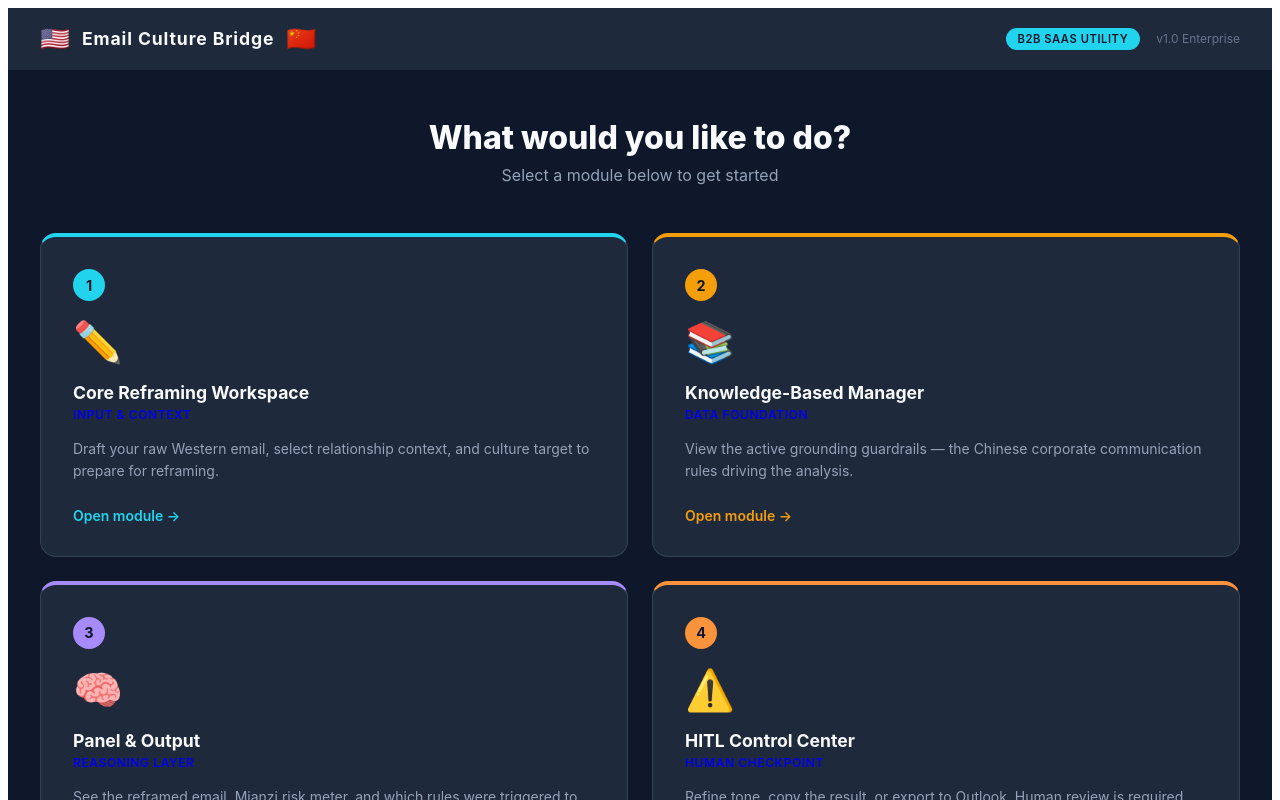
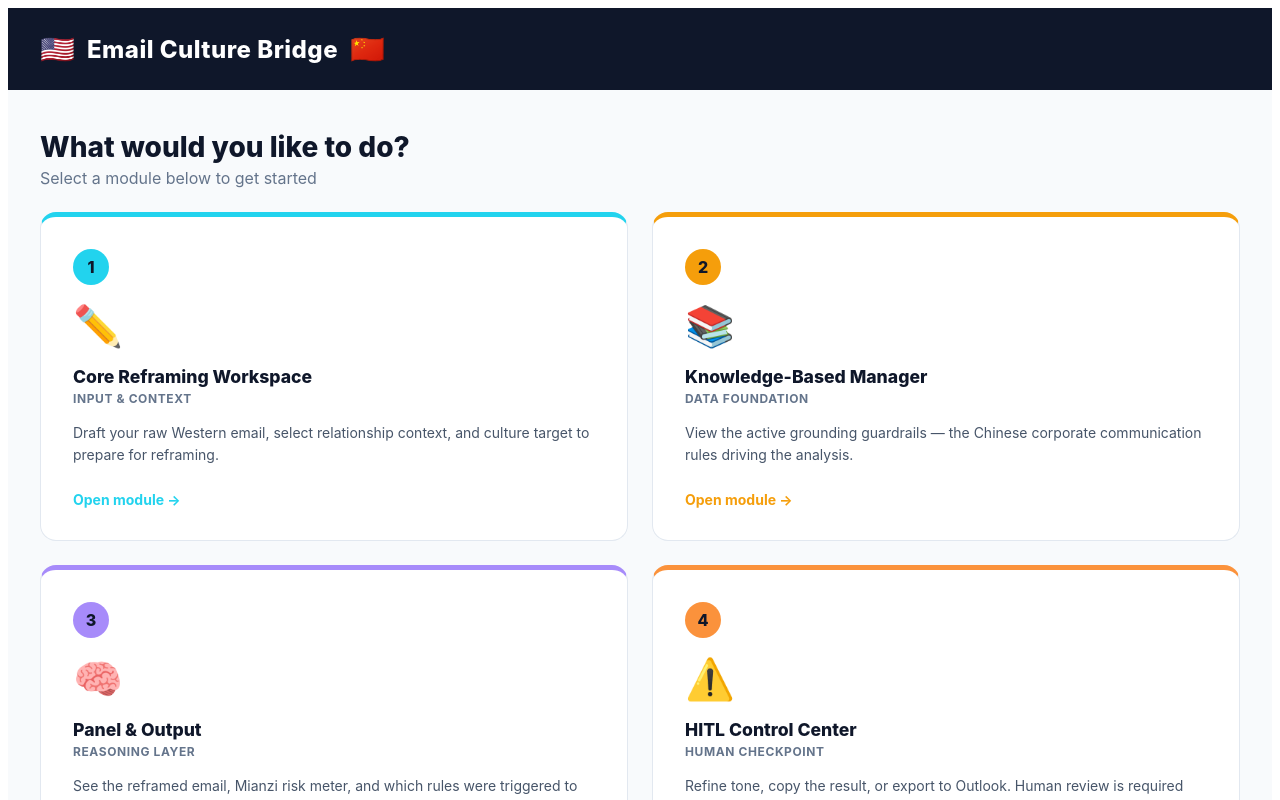
Before and after one commit to DigitalCoa-ch/ai-native-team-26, a Next.js app: page / in a window 1280 px wide. Shown: the top 800 px of the page. Built offline with nearby package versions, Linux system fonts and the light colour scheme.

Commit message:
Homepage: black bold header, light background, clear 2x2 grid

```diff
--- a/pages/index.tsx
+++ b/pages/index.tsx
@@ -45,28 +45,22 @@ const SECTIONS = [
 export default function Home() {
   return (
     <div style={styles.pageWrapper}>
-      <header style={styles.header}>
-        <div style={styles.headerLeft}>
-          <span style={styles.headerLogo}>🇺🇸</span>
-          <span style={styles.headerTitle}>Email Culture Bridge</span>
-          <span style={styles.headerLogo}>🇨🇳</span>
-        </div>
-        <div style={styles.headerRight}>
-          <span style={styles.headerBadge}>B2B SaaS Utility</span>
-          <span style={styles.headerVersion}>v1.0 Enterprise</span>
-        </div>
-      </header>
+      <div style={styles.topBar}>
+        <span style={styles.topLogo}>🇺🇸</span>
+        <span style={styles.topTitle}>Email Culture Bridge</span>
+        <span style={styles.topLogo}>🇨🇳</span>
+      </div>
+
+      <div style={styles.heroSection}>
+        <h1 style={styles.heroTitle}>What would you like to do?</h1>
+        <p style={styles.heroSubtitle}>Select a module below to get started</p>
+      </div>
 
       <main style={styles.mainContent}>
-        <div style={styles.heroSection}>
-          <h1 style={styles.heroTitle}>What would you like to do?</h1>
-          <p style={styles.heroSubtitle}>Select a module below to get started</p>
-        </div>
-
         <div style={styles.grid}>
           {SECTIONS.map((section) => (
             <Link key={section.num} href={section.href} style={{ textDecoration: 'none' }}>
-              <div style={{ ...styles.card, borderTop: `4px solid ${section.color}` }}>
+              <div style={{ ...styles.card, borderTop: `5px solid ${section.color}` }}>
                 <div style={styles.cardNum}>
                   <span style={{ ...styles.numCircle, backgroundColor: section.color }}>{section.num}</span>
                 </div>
@@ -87,25 +81,21 @@ export default function Home() {
 }
 
 const styles = {
-  pageWrapper: { fontFamily: "'Inter', -apple-system, BlinkMacSystemFont, sans-serif", minHeight: '100vh', backgroundColor: '#0f172a', color: '#e2e8f0' },
-  header: { display: 'flex', justifyContent: 'space-between', alignItems: 'center', padding: '1rem 2rem', borderBottom: '1px solid #1e293b', backgroundColor: '#1e293b' },
-  headerLeft: { display: 'flex', alignItems: 'center', gap: '0.75rem' },
-  headerLogo: { fontSize: '1.5rem' },
-  headerTitle: { fontSize: '1.1rem', fontWeight: '700', color: '#f8fafc', letterSpacing: '0.05em' },
-  headerRight: { display: 'flex', alignItems: 'center', gap: '1rem' },
-  headerBadge: { fontSize: '0.7rem', fontWeight: '600', color: '#0f172a', backgroundColor: '#22d3ee', padding: '0.25rem 0.75rem', borderRadius: '9999px', textTransform: 'uppercase', letterSpacing: '0.05em' },
-  headerVersion: { fontSize: '0.75rem', color: '#64748b' },
-  mainContent: { padding: '3rem 2rem', maxWidth: '1200px', margin: '0 auto' },
-  heroSection: { textAlign: 'center', marginBottom: '3rem' },
-  heroTitle: { fontSize: '2rem', fontWeight: '800', color: '#f8fafc', margin: '0 0 0.5rem 0' },
-  heroSubtitle: { fontSize: '1rem', color: '#94a3b8', margin: 0 },
+  pageWrapper: { fontFamily: "'Inter', -apple-system, BlinkMacSystemFont, sans-serif", minHeight: '100vh', backgroundColor: '#f8fafc' },
+  topBar: { display: 'flex', alignItems: 'center', gap: '0.75rem', padding: '1.5rem 2rem', backgroundColor: '#0f172a' },
+  topLogo: { fontSize: '1.75rem' },
+  topTitle: { fontSize: '1.5rem', fontWeight: '800', color: '#ffffff', letterSpacing: '0.02em' },
+  heroSection: { padding: '2.5rem 2rem 1.5rem', textAlign: 'left', maxWidth: '1200px', margin: '0 auto' },
+  heroTitle: { fontSize: '1.75rem', fontWeight: '800', color: '#0f172a', margin: '0 0 0.25rem 0' },
+  heroSubtitle: { fontSize: '1rem', color: '#64748b', margin: 0 },
+  mainContent: { padding: '0 2rem 3rem', maxWidth: '1200px', margin: '0 auto' },
   grid: { display: 'grid', gridTemplateColumns: 'repeat(2, 1fr)', gap: '1.5rem' },
-  card: { backgroundColor: '#1e293b', borderRadius: '16px', padding: '2rem', border: '1px solid #334155', cursor: 'pointer', transition: 'transform 0.2s, box-shadow 0.2s', display: 'flex', flexDirection: 'column' },
+  card: { backgroundColor: '#ffffff', borderRadius: '16px', padding: '2rem', border: '1px solid #e2e8f0', cursor: 'pointer', transition: 'transform 0.2s, box-shadow 0.2s', display: 'flex', flexDirection: 'column' },
   cardNum: { marginBottom: '1rem' },
-  numCircle: { width: '32px', height: '32px', borderRadius: '50%', display: 'flex', alignItems: 'center', justifyContent: 'center', fontSize: '0.9rem', fontWeight: '700', color: '#0f172a' },
+  numCircle: { width: '36px', height: '36px', borderRadius: '50%', display: 'flex', alignItems: 'center', justifyContent: 'center', fontSize: '1rem', fontWeight: '800', color: '#0f172a' },
   cardIcon: { fontSize: '2.5rem', marginBottom: '1rem' },
-  cardTitle: { fontSize: '1.1rem', fontWeight: '700', color: '#f8fafc', margin: '0 0 0.25rem 0' },
-  cardSubtitle: { fontSize: '0.75rem', fontWeight: '600', textTransform: 'uppercase', letterSpacing: '0.05em', margin: '0 0 1rem 0' },
-  cardDesc: { fontSize: '0.875rem', color: '#94a3b8', lineHeight: '1.6', margin: '0 0 1.5rem 0', flex: 1 },
-  cardAction: { fontSize: '0.875rem', fontWeight: '600' },
+  cardTitle: { fontSize: '1.1rem', fontWeight: '800', color: '#0f172a', margin: '0 0 0.25rem 0' },
+  cardSubtitle: { fontSize: '0.75rem', fontWeight: '700', textTransform: 'uppercase', letterSpacing: '0.05em', color: '#64748b', margin: '0 0 1rem 0' },
+  cardDesc: { fontSize: '0.875rem', color: '#475569', lineHeight: '1.6', margin: '0 0 1.5rem 0', flex: 1 },
+  cardAction: { fontSize: '0.875rem', fontWeight: '700' },
 };
```
